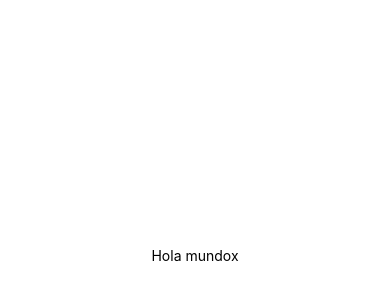
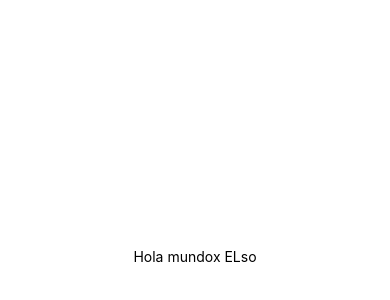
Before and after one commit to JohanaBaez/ChatApp, a React Native app: screen / in a window 390 px wide. Shown: the part 166-466 px from the top of the page. Built offline with nearby package versions, Linux system fonts and the light colour scheme.

Commit message:
Configuracion e implementacion de status bar

```diff
--- a/App.tsx
+++ b/App.tsx
@@ -1,11 +1,12 @@
 import { StatusBar } from 'expo-status-bar';
 import { StyleSheet, Text, View } from 'react-native';
+import Main from './src/components/Main';
 import ScrollView from './src/components/ScrollView';
 
 export default function App() {
   return (
     <View style={styles.container}>
-      <ScrollView></ScrollView>
+      <Main/>
     </View>
   );
 }
--- /dev/null
+++ b/src/components/Main.tsx
@@ -0,0 +1,20 @@
+import { StyleSheet, Text, View } from 'react-native';
+import { StatusBar } from 'expo-status-bar';
+import ScrollView from './ScrollView';
+
+
+const Main = ()=>{
+
+    return(
+        <View>
+            <StatusBar style="dark" />
+           <ScrollView></ScrollView>
+        </View>
+    )
+}
+
+export default Main;
+
+const styles = StyleSheet.create({
+
+});
--- a/src/components/ScrollView.tsx
+++ b/src/components/ScrollView.tsx
@@ -1,14 +1,13 @@
 import { StyleSheet, Text, View } from 'react-native';
+import User from '../screens/User';
 
 
 const ScrollView = ()=>{
 
     return(
-        <view>
-            <Text>
-                Hola mundox
-            </Text>
-        </view>
+        <View>
+           <User/>
+        </View>
     )
 }
 
--- a/src/screens/User.tsx
+++ b/src/screens/User.tsx
@@ -0,0 +1,19 @@
+import { StyleSheet, Text, View } from 'react-native';
+
+
+const User = ()=>{
+
+    return(
+        <View>
+            <Text>
+                Hola mundox ELso
+            </Text>
+        </View>
+    )
+}
+
+export default User;
+
+const styles = StyleSheet.create({
+
+});
```
